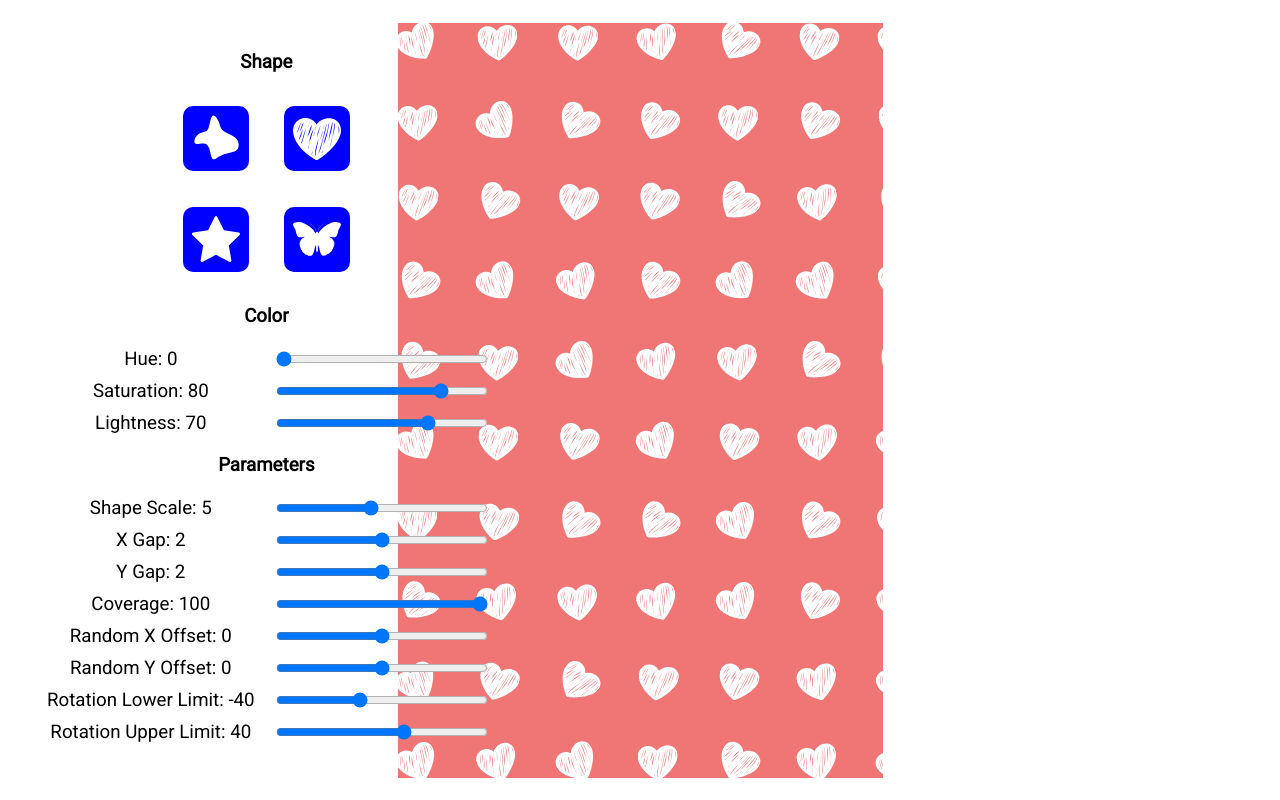
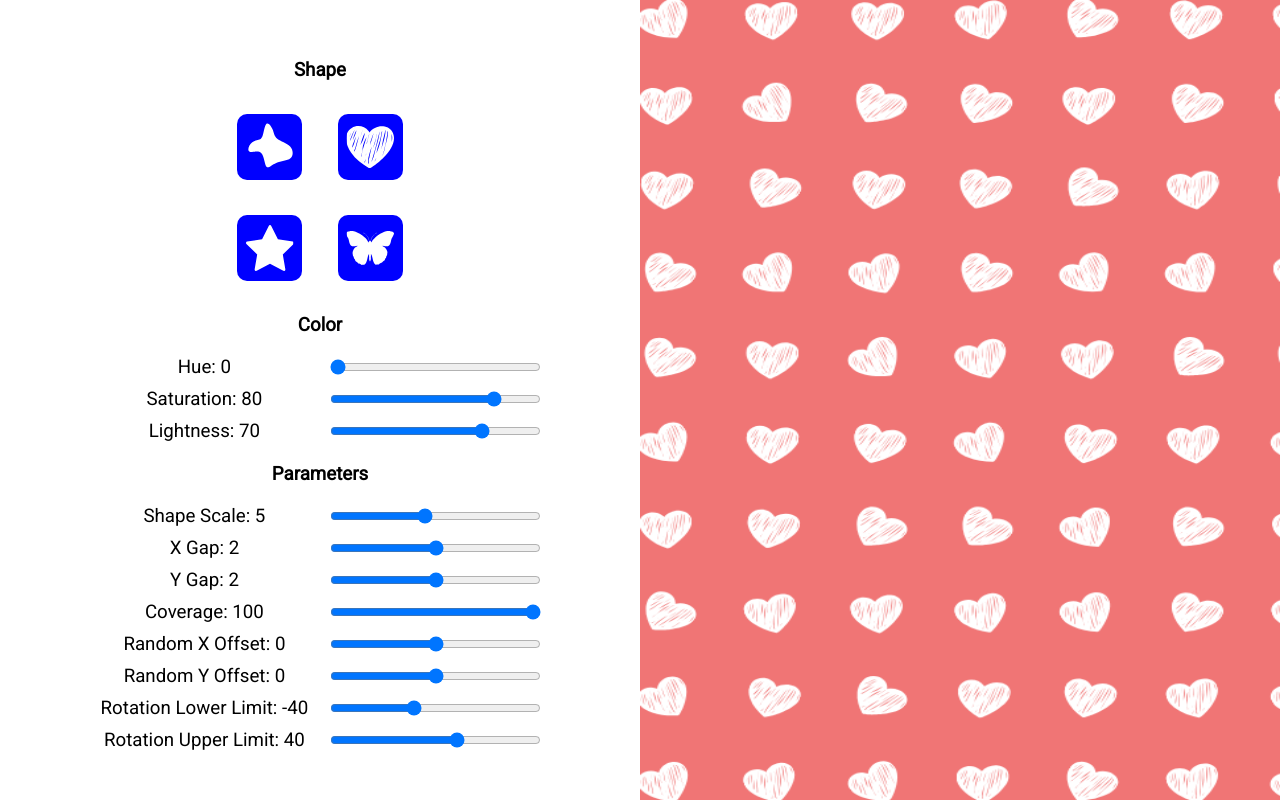
Before and after one commit to morgan-sam/Pattern-Generator, a React (Create React App) app: page / in a window 1280 px wide. Built offline with nearby package versions, Linux system fonts and the light colour scheme.

Commit message:
Ipad working

```diff
--- a/src/css/desktop/app.css
+++ b/src/css/desktop/app.css
@@ -5,19 +5,21 @@
     left: 0;
     width: 100vw;
     height: 100vh;
-    display: flex;
+    display: grid;
+    grid-template-columns: repeat(2, 1fr);
     align-items: center;
     justify-content: center;
   }
 
   .options {
-    top: 0;
-    left: 0;
-    position: absolute;
     margin: 2rem;
     text-align: center;
     display: flex;
     flex-direction: column;
+  }
+  .canvas {
+    width: 50vw;
+    height: 100vh;
   }
 
   .slider-container {
```
